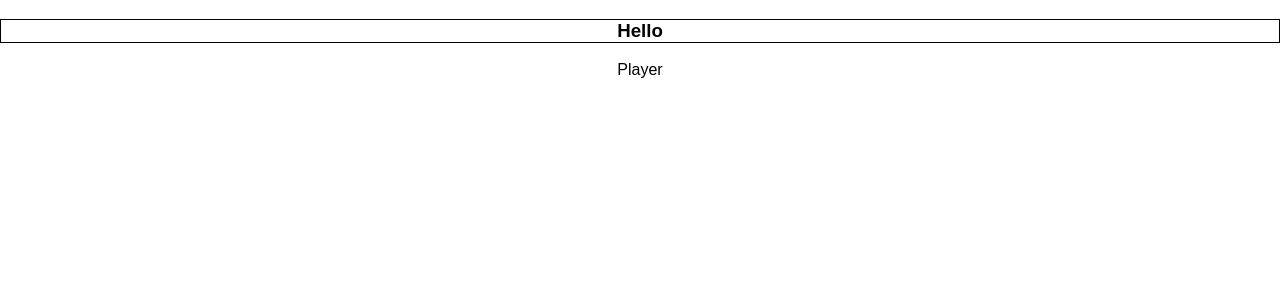
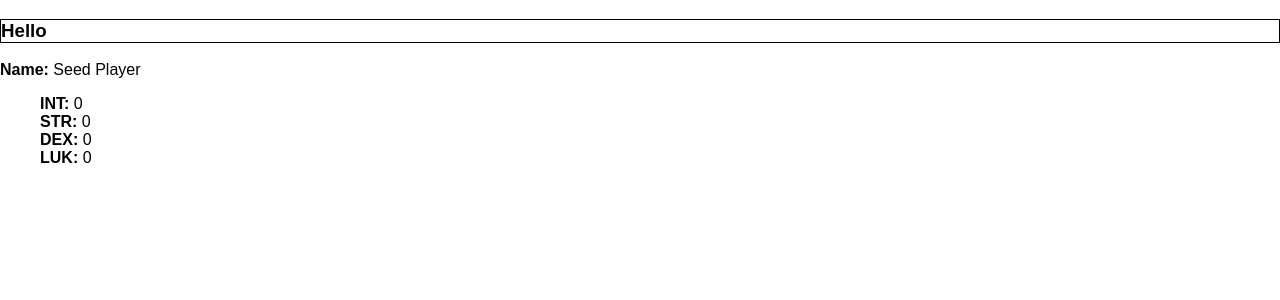
Before and after one commit to rshah03/StatTrack, a React (Create React App) app: page / in a window 1280 px wide. Shown: the top 300 px of the page. Built offline with nearby package versions, Linux system fonts and the light colour scheme.

Commit message:
Seeded player with stats

```diff
--- a/package.json
+++ b/package.json
@@ -6,7 +6,8 @@
     "bootstrap3": "^3.3.5",
     "prop-types": "^15.5.10",
     "react": "^15.5.4",
-    "react-dom": "^15.5.4"
+    "react-dom": "^15.5.4",
+    "uuid": "^3.0.1"
   },
   "devDependencies": {
     "eslint": "^3.19.0",
--- a/src/App.css
+++ b/src/App.css
@@ -1,5 +1,5 @@
 .App {
-  text-align: center;
+  text-align: left;
 }
 
 #hello {
--- a/src/App.js
+++ b/src/App.js
@@ -1,13 +1,38 @@
 import React, { Component } from 'react'
 import './App.css'
 import Player from './Components/Player'
+import uuid from 'uuid'
 
 class App extends Component {
+	constructor() {
+		super()
+		this.state = {
+			players: [],
+		}
+	}
+
+	getInitialPlayers() {
+		this.setState({players: [
+			{
+				id: uuid.v4(),
+				name: 'Seed Player',
+				INT: 0,
+				STR: 0,
+				DEX: 0,
+				LUK: 0
+			}
+		]})
+	}
+
+	componentWillMount() {
+		this.getInitialPlayers()
+	}
+
 	render() {
 		return (
 			<div className="App">
 				<h3 id='hello'>Hello</h3>
-				<Player />
+				<Player players={this.state.players} />
 			</div>
 		)
 	}
--- a/src/Components/Player.js
+++ b/src/Components/Player.js
@@ -1,10 +1,21 @@
 import React, {Component} from 'react'
 import PropTypes from 'prop-types'
+import PlayerItem from './PlayerItem'
 
 class Player extends Component {
 	render() {
+		let playerItem
+		if(this.props.players) {
+			playerItem = this.props.players.map(player => {
+				return (
+					<PlayerItem key={player.name} player={player} />
+				)
+			})
+		}
 		return (
-			<p>Player</p>
+			<div>
+				{playerItem}
+			</div>
 		)
 	}
 }
--- /dev/null
+++ b/src/Components/PlayerItem.js
@@ -0,0 +1,24 @@
+import React, { Component } from 'react'
+import PropTypes from 'prop-types'
+
+class PlayerItem extends Component {
+	render() {
+		return (
+			<div className='Player'>
+				<strong>Name:</strong> {this.props.player.name} <br/>
+				<ul>
+					<strong>INT:</strong> {this.props.player.INT} <br/>
+					<strong>STR:</strong> {this.props.player.STR} <br/>
+					<strong>DEX:</strong> {this.props.player.DEX} <br/>
+					<strong>LUK:</strong> {this.props.player.LUK} <br/>
+				</ul>
+			</div>
+		)
+	}
+}
+
+PlayerItem.propTypes = {
+	player: PropTypes.object
+}
+
+export default PlayerItem
```
